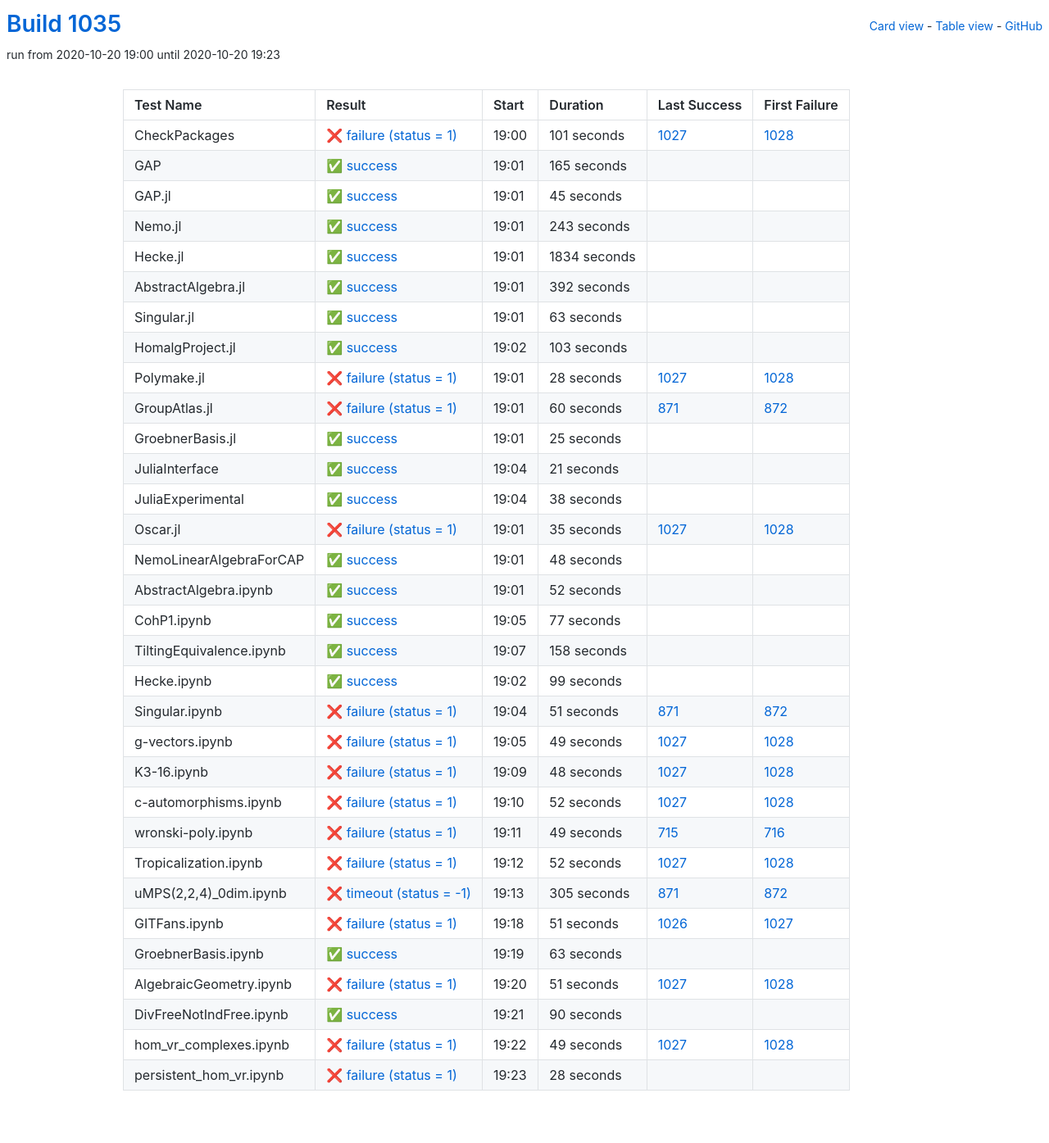
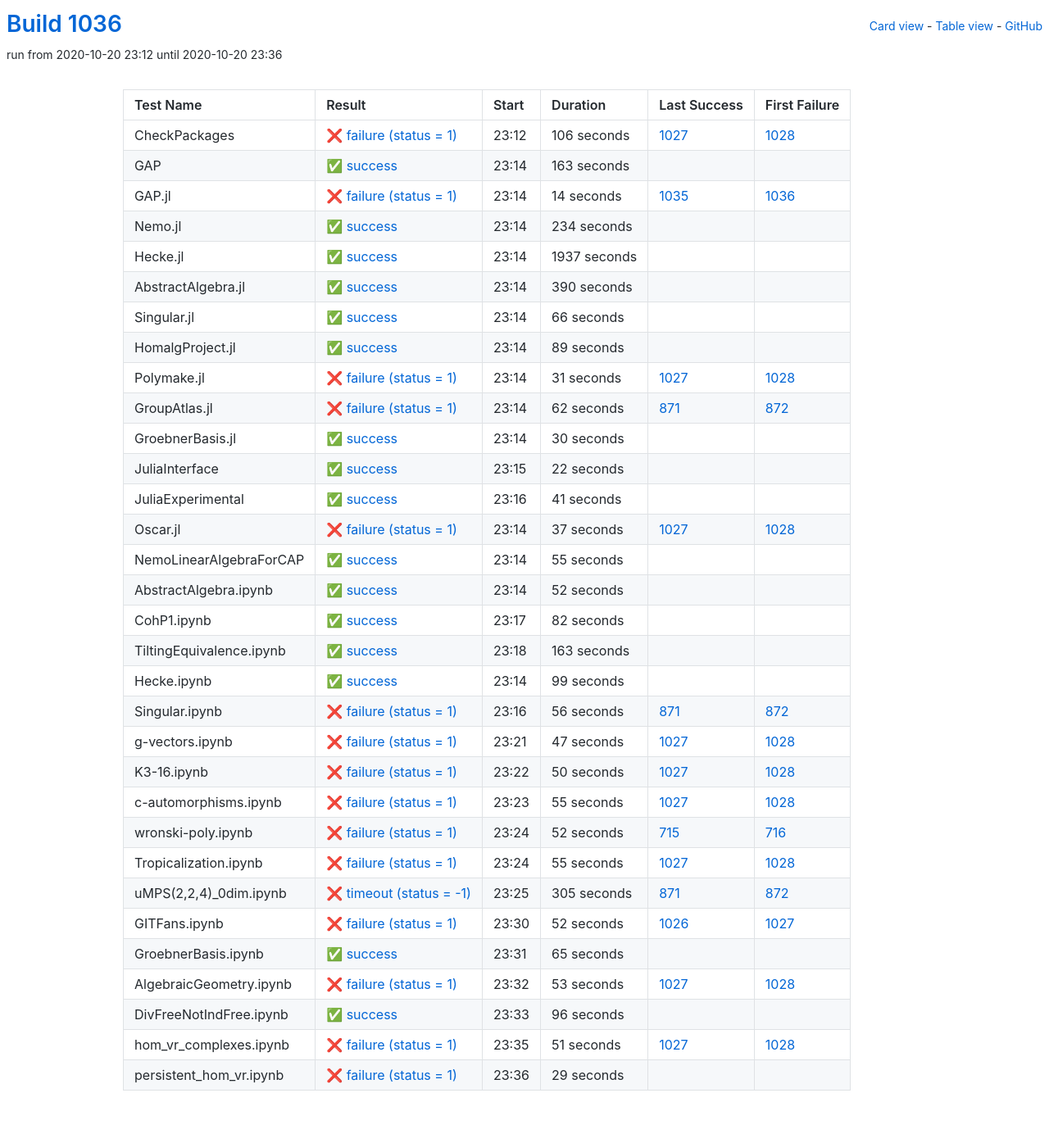
Before and after one commit to oscar-system/oscar-ci-status-stable, a Jekyll site: the page built from table.html, in a window 1280 px wide. Shown: the whole page at 82% size. Built offline with Jekyll 4.4.1, drawn with Linux system fonts in a browser that asks for light colours.

Commit message:
Build #1036

```diff
--- a/_data/ci.yml
+++ b/_data/ci.yml
@@ -1,6 +1,6 @@
 ---
-build: 1035
-build_url: https://oscarci.mathematik.uni-kl.de/job/oscar-stable/1035/
+build: 1036
+build_url: https://oscarci.mathematik.uni-kl.de/job/oscar-stable/1036/
 job: oscar-stable
 organization: oscar-system
 repo: oscar-ci-status-stable
@@ -8,188 +8,188 @@ repourl: https://github.com/oscar-system/oscar-ci-status-stable
 tests:
 - name: CheckPackages
   id: checkpackages
-  log: https://oscarci.mathematik.uni-kl.de/job/oscar-stable/1035/artifact/logs/build-1035/CheckPackages.log
-  start: 2020-10-20 19:00
+  log: https://oscarci.mathematik.uni-kl.de/job/oscar-stable/1036/artifact/logs/build-1036/CheckPackages.log
+  start: 2020-10-20 23:12
   success: false
   exitcode: 1
   status: failure
-  duration: 101
+  duration: 106
   last_success: 1027
   last_success_url: https://oscarci.mathematik.uni-kl.de/job/oscar-stable/1027/
   first_failure: 1028
   first_failure_url: https://oscarci.mathematik.uni-kl.de/job/oscar-stable/1028/
 - name: GAP
   id: gap
-  log: https://oscarci.mathematik.uni-kl.de/job/oscar-stable/1035/artifact/logs/build-1035/GAP.log
-  start: 2020-10-20 19:01
+  log: https://oscarci.mathematik.uni-kl.de/job/oscar-stable/1036/artifact/logs/build-1036/GAP.log
+  start: 2020-10-20 23:14
   success: true
   exitcode: 0
   status: success
-  duration: 165
+  duration: 163
   last_success: false
   last_success_url:
   first_failure: false
   first_failure_url:
 - name: GAP.jl
   id: gap-jl
-  log: https://oscarci.mathematik.uni-kl.de/job/oscar-stable/1035/artifact/logs/build-1035/GAP.jl.log
-  start: 2020-10-20 19:01
+  log: https://oscarci.mathematik.uni-kl.de/job/oscar-stable/1036/artifact/logs/build-1036/GAP.jl.log
+  start: 2020-10-20 23:14
+  success: false
+  exitcode: 1
+  status: failure
+  duration: 14
+  last_success: 1035
+  last_success_url: https://oscarci.mathematik.uni-kl.de/job/oscar-stable/1035/
+  first_failure: 1036
+  first_failure_url: https://oscarci.mathematik.uni-kl.de/job/oscar-stable/1036/
+- name: Nemo.jl
+  id: nemo-jl
+  log: https://oscarci.mathematik.uni-kl.de/job/oscar-stable/1036/artifact/logs/build-1036/Nemo.jl.log
+  start: 2020-10-20 23:14
   success: true
   exitcode: 0
   status: success
-  duration: 45
-  last_success: false
-  last_success_url:
-  first_failure: false
-  first_failure_url:
-- name: Nemo.jl
-  id: nemo-jl
-  log: https://oscarci.mathematik.uni-kl.de/job/oscar-stable/1035/artifact/logs/build-1035/Nemo.jl.log
-  start: 2020-10-20 19:01
-  success: true
-  exitcode: 0
-  status: success
-  duration: 243
+  duration: 234
   last_success: false
   last_success_url:
   first_failure: false
   first_failure_url:
 - name: Hecke.jl
   id: hecke-jl
-  log: https://oscarci.mathematik.uni-kl.de/job/oscar-stable/1035/artifact/logs/build-1035/Hecke.jl.log
-  start: 2020-10-20 19:01
+  log: https://oscarci.mathematik.uni-kl.de/job/oscar-stable/1036/artifact/logs/build-1036/Hecke.jl.log
+  start: 2020-10-20 23:14
   success: true
   exitcode: 0
   status: success
-  duration: 1834
+  duration: 1937
   last_success: false
   last_success_url:
   first_failure: false
   first_failure_url:
 - name: AbstractAlgebra.jl
   id: abstractalgebra-jl
-  log: https://oscarci.mathematik.uni-kl.de/job/oscar-stable/1035/artifact/logs/build-1035/AbstractAlgebra.jl.log
-  start: 2020-10-20 19:01
+  log: https://oscarci.mathematik.uni-kl.de/job/oscar-stable/1036/artifact/logs/build-1036/AbstractAlgebra.jl.log
+  start: 2020-10-20 23:14
   success: true
   exitcode: 0
   status: success
-  duration: 392
+  duration: 390
   last_success: false
   last_success_url:
   first_failure: false
   first_failure_url:
 - name: Singular.jl
   id: singular-jl
-  log: https://oscarci.mathematik.uni-kl.de/job/oscar-stable/1035/artifact/logs/build-1035/Singular.jl.log
-  start: 2020-10-20 19:01
+  log: https://oscarci.mathematik.uni-kl.de/job/oscar-stable/1036/artifact/logs/build-1036/Singular.jl.log
+  start: 2020-10-20 23:14
   success: true
   exitcode: 0
   status: success
-  duration: 63
+  duration: 66
   last_success: false
   last_success_url:
   first_failure: false
   first_failure_url:
 - name: HomalgProject.jl
   id: homalgproject-jl
-  log: https://oscarci.mathematik.uni-kl.de/job/oscar-stable/1035/artifact/logs/build-1035/HomalgProject.jl.log
-  start: 2020-10-20 19:02
+  log: https://oscarci.mathematik.uni-kl.de/job/oscar-stable/1036/artifact/logs/build-1036/HomalgProject.jl.log
+  start: 2020-10-20 23:14
   success: true
   exitcode: 0
   status: success
-  duration: 103
+  duration: 89
   last_success: false
   last_success_url:
   first_failure: false
   first_failure_url:
 - name: Polymake.jl
   id: polymake-jl
-  log: https://oscarci.mathematik.uni-kl.de/job/oscar-stable/1035/artifact/logs/build-1035/Polymake.jl.log
-  start: 2020-10-20 19:01
+  log: https://oscarci.mathematik.uni-kl.de/job/oscar-stable/1036/artifact/logs/build-1036/Polymake.jl.log
+  start: 2020-10-20 23:14
   success: false
   exitcode: 1
   status: failure
-  duration: 28
+  duration: 31
   last_success: 1027
   last_success_url: https://oscarci.mathematik.uni-kl.de/job/oscar-stable/1027/
   first_failure: 1028
   first_failure_url: https://oscarci.mathematik.uni-kl.de/job/oscar-stable/1028/
 - name: GroupAtlas.jl
   id: groupatlas-jl
-  log: https://oscarci.mathematik.uni-kl.de/job/oscar-stable/1035/artifact/logs/build-1035/GroupAtlas.jl.log
-  start: 2020-10-20 19:01
+  log: https://oscarci.mathematik.uni-kl.de/job/oscar-stable/1036/artifact/logs/build-1036/GroupAtlas.jl.log
+  start: 2020-10-20 23:14
   success: false
   exitcode: 1
   status: failure
-  duration: 60
+  duration: 62
   last_success: 871
   last_success_url: https://oscarci.mathematik.uni-kl.de/job/oscar-stable/871/
   first_failure: 872
   first_failure_url: https://oscarci.mathematik.uni-kl.de/job/oscar-stable/872/
 - name: GroebnerBasis.jl
   id: groebnerbasis-jl
-  log: https://oscarci.mathematik.uni-kl.de/job/oscar-stable/1035/artifact/logs/build-1035/GroebnerBasis.jl.log
-  start: 2020-10-20 19:01
+  log: https://oscarci.mathematik.uni-kl.de/job/oscar-stable/1036/artifact/logs/build-1036/GroebnerBasis.jl.log
+  start: 2020-10-20 23:14
   success: true
   exitcode: 0
   status: success
-  duration: 25
+  duration: 30
   last_success: false
   last_success_url:
   first_failure: false
   first_failure_url:
 - name: JuliaInterface
   id: juliainterface
-  log: https://oscarci.mathematik.uni-kl.de/job/oscar-stable/1035/artifact/logs/build-1035/JuliaInterface.log
-  start: 2020-10-20 19:04
+  log: https://oscarci.mathematik.uni-kl.de/job/oscar-stable/1036/artifact/logs/build-1036/JuliaInterface.log
+  start: 2020-10-20 23:15
   success: true
   exitcode: 0
   status: success
-  duration: 21
+  duration: 22
   last_success: false
   last_success_url:
   first_failure: false
   first_failure_url:
 - name: JuliaExperimental
   id: juliaexperimental
-  log: https://oscarci.mathematik.uni-kl.de/job/oscar-stable/1035/artifact/logs/build-1035/JuliaExperimental.log
-  start: 2020-10-20 19:04
+  log: https://oscarci.mathematik.uni-kl.de/job/oscar-stable/1036/artifact/logs/build-1036/JuliaExperimental.log
+  start: 2020-10-20 23:16
   success: true
   exitcode: 0
   status: success
-  duration: 38
+  duration: 41
   last_success: false
   last_success_url:
   first_failure: false
   first_failure_url:
 - name: Oscar.jl
   id: oscar-jl
-  log: https://oscarci.mathematik.uni-kl.de/job/oscar-stable/1035/artifact/logs/build-1035/Oscar.jl.log
-  start: 2020-10-20 19:01
+  log: https://oscarci.mathematik.uni-kl.de/job/oscar-stable/1036/artifact/logs/build-1036/Oscar.jl.log
+  start: 2020-10-20 23:14
   success: false
   exitcode: 1
   status: failure
-  duration: 35
+  duration: 37
   last_success: 1027
   last_success_url: https://oscarci.mathematik.uni-kl.de/job/oscar-stable/1027/
   first_failure: 1028
   first_failure_url: https://oscarci.mathematik.uni-kl.de/job/oscar-stable/1028/
 - name: NemoLinearAlgebraForCAP
   id: nemolinearalgebraforcap
-  log: https://oscarci.mathematik.uni-kl.de/job/oscar-stable/1035/artifact/logs/build-1035/NemoLinearAlgebraForCAP.log
-  start: 2020-10-20 19:01
+  log: https://oscarci.mathematik.uni-kl.de/job/oscar-stable/1036/artifact/logs/build-1036/NemoLinearAlgebraForCAP.log
+  start: 2020-10-20 23:14
   success: true
   exitcode: 0
   status: success
-  duration: 48
+  duration: 55
   last_success: false
   last_success_url:
   first_failure: false
   first_failure_url:
 - name: AbstractAlgebra.ipynb
   id: abstractalgebra-ipynb
-  log: https://oscarci.mathematik.uni-kl.de/job/oscar-stable/1035/artifact/logs/build-1035/AbstractAlgebra.ipynb.log
-  start: 2020-10-20 19:01
+  log: https://oscarci.mathematik.uni-kl.de/job/oscar-stable/1036/artifact/logs/build-1036/AbstractAlgebra.ipynb.log
+  start: 2020-10-20 23:14
   success: true
   exitcode: 0
   status: success
@@ -200,32 +200,32 @@ tests:
   first_failure_url:
 - name: CohP1.ipynb
   id: cohp1-ipynb
-  log: https://oscarci.mathematik.uni-kl.de/job/oscar-stable/1035/artifact/logs/build-1035/CohP1.ipynb.log
-  start: 2020-10-20 19:05
+  log: https://oscarci.mathematik.uni-kl.de/job/oscar-stable/1036/artifact/logs/build-1036/CohP1.ipynb.log
+  start: 2020-10-20 23:17
   success: true
   exitcode: 0
   status: success
-  duration: 77
+  duration: 82
   last_success: false
   last_success_url:
   first_failure: false
   first_failure_url:
 - name: TiltingEquivalence.ipynb
   id: tiltingequivalence-ipynb
-  log: https://oscarci.mathematik.uni-kl.de/job/oscar-stable/1035/artifact/logs/build-1035/TiltingEquivalence.ipynb.log
-  start: 2020-10-20 19:07
+  log: https://oscarci.mathematik.uni-kl.de/job/oscar-stable/1036/artifact/logs/build-1036/TiltingEquivalence.ipynb.log
+  start: 2020-10-20 23:18
   success: true
   exitcode: 0
   status: success
-  duration: 158
+  duration: 163
   last_success: false
   last_success_url:
   first_failure: false
   first_failure_url:
 - name: Hecke.ipynb
   id: hecke-ipynb
-  log: https://oscarci.mathematik.uni-kl.de/job/oscar-stable/1035/artifact/logs/build-1035/Hecke.ipynb.log
-  start: 2020-10-20 19:02
+  log: https://oscarci.mathematik.uni-kl.de/job/oscar-stable/1036/artifact/logs/build-1036/Hecke.ipynb.log
+  start: 2020-10-20 23:14
   success: true
   exitcode: 0
   status: success
@@ -236,80 +236,80 @@ tests:
   first_failure_url:
 - name: Singular.ipynb
   id: singular-ipynb
-  log: https://oscarci.mathematik.uni-kl.de/job/oscar-stable/1035/artifact/logs/build-1035/Singular.ipynb.log
-  start: 2020-10-20 19:04
+  log: https://oscarci.mathematik.uni-kl.de/job/oscar-stable/1036/artifact/logs/build-1036/Singular.ipynb.log
+  start: 2020-10-20 23:16
   success: false
   exitcode: 1
   status: failure
-  duration: 51
+  duration: 56
   last_success: 871
   last_success_url: https://oscarci.mathematik.uni-kl.de/job/oscar-stable/871/
   first_failure: 872
   first_failure_url: https://oscarci.mathematik.uni-kl.de/job/oscar-stable/872/
 - name: g-vectors.ipynb
   id: g-vectors-ipynb
-  log: https://oscarci.mathematik.uni-kl.de/job/oscar-stable/1035/artifact/logs/build-1035/g-vectors.ipynb.log
-  start: 2020-10-20 19:05
+  log: https://oscarci.mathematik.uni-kl.de/job/oscar-stable/1036/artifact/logs/build-1036/g-vectors.ipynb.log
+  start: 2020-10-20 23:21
   success: false
   exitcode: 1
   status: failure
-  duration: 49
+  duration: 47
   last_success: 1027
   last_success_url: https://oscarci.mathematik.uni-kl.de/job/oscar-stable/1027/
   first_failure: 1028
   first_failure_url: https://oscarci.mathematik.uni-kl.de/job/oscar-stable/1028/
 - name: K3-16.ipynb
   id: k3-16-ipynb
-  log: https://oscarci.mathematik.uni-kl.de/job/oscar-stable/1035/artifact/logs/build-1035/K3-16.ipynb.log
-  start: 2020-10-20 19:09
+  log: https://oscarci.mathematik.uni-kl.de/job/oscar-stable/1036/artifact/logs/build-1036/K3-16.ipynb.log
+  start: 2020-10-20 23:22
   success: false
   exitcode: 1
   status: failure
-  duration: 48
+  duration: 50
   last_success: 1027
   last_success_url: https://oscarci.mathematik.uni-kl.de/job/oscar-stable/1027/
   first_failure: 1028
   first_failure_url: https://oscarci.mathematik.uni-kl.de/job/oscar-stable/1028/
 - name: c-automorphisms.ipynb
   id: c-automorphisms-ipynb
-  log: https://oscarci.mathematik.uni-kl.de/job/oscar-stable/1035/artifact/logs/build-1035/c-automorphisms.ipynb.log
-  start: 2020-10-20 19:10
+  log: https://oscarci.mathematik.uni-kl.de/job/oscar-stable/1036/artifact/logs/build-1036/c-automorphisms.ipynb.log
+  start: 2020-10-20 23:23
   success: false
   exitcode: 1
   status: failure
-  duration: 52
+  duration: 55
   last_success: 1027
   last_success_url: https://oscarci.mathematik.uni-kl.de/job/oscar-stable/1027/
   first_failure: 1028
   first_failure_url: https://oscarci.mathematik.uni-kl.de/job/oscar-stable/1028/
 - name: wronski-poly.ipynb
   id: wronski-poly-ipynb
-  log: https://oscarci.mathematik.uni-kl.de/job/oscar-stable/1035/artifact/logs/build-1035/wronski-poly.ipynb.log
-  start: 2020-10-20 19:11
+  log: https://oscarci.mathematik.uni-kl.de/job/oscar-stable/1036/artifact/logs/build-1036/wronski-poly.ipynb.log
+  start: 2020-10-20 23:24
   success: false
   exitcode: 1
   status: failure
-  duration: 49
+  duration: 52
   last_success: 715
   last_success_url: https://oscarci.mathematik.uni-kl.de/job/oscar-stable/715/
   first_failure: 716
   first_failure_url: https://oscarci.mathematik.uni-kl.de/job/oscar-stable/716/
 - name: Tropicalization.ipynb
   id: tropicalization-ipynb
-  log: https://oscarci.mathematik.uni-kl.de/job/oscar-stable/1035/artifact/logs/build-1035/Tropicalization.ipynb.log
-  start: 2020-10-20 19:12
+  log: https://oscarci.mathematik.uni-kl.de/job/oscar-stable/1036/artifact/logs/build-1036/Tropicalization.ipynb.log
+  start: 2020-10-20 23:24
   success: false
   exitcode: 1
   status: failure
-  duration: 52
+  duration: 55
   last_success: 1027
   last_success_url: https://oscarci.mathematik.uni-kl.de/job/oscar-stable/1027/
   first_failure: 1028
   first_failure_url: https://oscarci.mathematik.uni-kl.de/job/oscar-stable/1028/
 - name: uMPS(2,2,4)_0dim.ipynb
   id: umps-2-2-4-0dim-ipynb
-  log: https://oscarci.mathematik.uni-kl.de/job/oscar-stable/1035/artifact/logs/build-1035/uMPS-2-2-4-_0dim.ipynb.log
-  start: 2020-10-20 19:13
+  log: https://oscarci.mathematik.uni-kl.de/job/oscar-stable/1036/artifact/logs/build-1036/uMPS-2-2-4-_0dim.ipynb.log
+  start: 2020-10-20 23:25
   success: false
   exitcode: -1
   status: timeout
@@ -320,32 +320,56 @@ tests:
   first_failure_url: https://oscarci.mathematik.uni-kl.de/job/oscar-stable/872/
 - name: GITFans.ipynb
   id: gitfans-ipynb
-  log: https://oscarci.mathematik.uni-kl.de/job/oscar-stable/1035/artifact/logs/build-1035/GITFans.ipynb.log
-  start: 2020-10-20 19:18
+  log: https://oscarci.mathematik.uni-kl.de/job/oscar-stable/1036/artifact/logs/build-1036/GITFans.ipynb.log
+  start: 2020-10-20 23:30
   success: false
   exitcode: 1
   status: failure
-  duration: 51
+  duration: 52
   last_success: 1026
   last_success_url: https://oscarci.mathematik.uni-kl.de/job/oscar-stable/1026/
   first_failure: 1027
   first_failure_url: https://oscarci.mathematik.uni-kl.de/job/oscar-stable/1027/
 - name: GroebnerBasis.ipynb
   id: groebnerbasis-ipynb
-  log: https://oscarci.mathematik.uni-kl.de/job/oscar-stable/1035/artifact/logs/build-1035/GroebnerBasis.ipynb.log
-  start: 2020-10-20 19:19
+  log: https://oscarci.mathematik.uni-kl.de/job/oscar-stable/1036/artifact/logs/build-1036/GroebnerBasis.ipynb.log
+  start: 2020-10-20 23:31
   success: true
   exitcode: 0
   status: success
-  duration: 63
+  duration: 65
   last_success: false
   last_success_url:
   first_failure: false
   first_failure_url:
 - name: AlgebraicGeometry.ipynb
   id: algebraicgeometry-ipynb
-  log: https://oscarci.mathematik.uni-kl.de/job/oscar-stable/1035/artifact/logs/build-1035/AlgebraicGeometry.ipynb.log
-  start: 2020-10-20 19:20
+  log: https://oscarci.mathematik.uni-kl.de/job/oscar-stable/1036/artifact/logs/build-1036/AlgebraicGeometry.ipynb.log
+  start: 2020-10-20 23:32
+  success: false
+  exitcode: 1
+  status: failure
+  duration: 53
+  last_success: 1027
+  last_success_url: https://oscarci.mathematik.uni-kl.de/job/oscar-stable/1027/
+  first_failure: 1028
+  first_failure_url: https://oscarci.mathematik.uni-kl.de/job/oscar-stable/1028/
+- name: DivFreeNotIndFree.ipynb
+  id: divfreenotindfree-ipynb
+  log: https://oscarci.mathematik.uni-kl.de/job/oscar-stable/1036/artifact/logs/build-1036/DivFreeNotIndFree.ipynb.log
+  start: 2020-10-20 23:33
+  success: true
+  exitcode: 0
+  status: success
+  duration: 96
+  last_success: false
+  last_success_url:
+  first_failure: false
+  first_failure_url:
+- name: hom_vr_complexes.ipynb
+  id: hom-vr-complexes-ipynb
+  log: https://oscarci.mathematik.uni-kl.de/job/oscar-stable/1036/artifact/logs/build-1036/hom_vr_complexes.ipynb.log
+  start: 2020-10-20 23:35
   success: false
   exitcode: 1
   status: failure
@@ -354,39 +378,15 @@ tests:
   last_success_url: https://oscarci.mathematik.uni-kl.de/job/oscar-stable/1027/
   first_failure: 1028
   first_failure_url: https://oscarci.mathematik.uni-kl.de/job/oscar-stable/1028/
-- name: DivFreeNotIndFree.ipynb
-  id: divfreenotindfree-ipynb
-  log: https://oscarci.mathematik.uni-kl.de/job/oscar-stable/1035/artifact/logs/build-1035/DivFreeNotIndFree.ipynb.log
-  start: 2020-10-20 19:21
-  success: true
-  exitcode: 0
-  status: success
-  duration: 90
+- name: persistent_hom_vr.ipynb
+  id: persistent-hom-vr-ipynb
+  log: https://oscarci.mathematik.uni-kl.de/job/oscar-stable/1036/artifact/logs/build-1036/persistent_hom_vr.ipynb.log
+  start: 2020-10-20 23:36
+  success: false
+  exitcode: 1
+  status: failure
+  duration: 29
   last_success: false
   last_success_url:
   first_failure: false
   first_failure_url:
-- name: hom_vr_complexes.ipynb
-  id: hom-vr-complexes-ipynb
-  log: https://oscarci.mathematik.uni-kl.de/job/oscar-stable/1035/artifact/logs/build-1035/hom_vr_complexes.ipynb.log
-  start: 2020-10-20 19:22
-  success: false
-  exitcode: 1
-  status: failure
-  duration: 49
-  last_success: 1027
-  last_success_url: https://oscarci.mathematik.uni-kl.de/job/oscar-stable/1027/
-  first_failure: 1028
-  first_failure_url: https://oscarci.mathematik.uni-kl.de/job/oscar-stable/1028/
-- name: persistent_hom_vr.ipynb
-  id: persistent-hom-vr-ipynb
-  log: https://oscarci.mathematik.uni-kl.de/job/oscar-stable/1035/artifact/logs/build-1035/persistent_hom_vr.ipynb.log
-  start: 2020-10-20 19:23
-  success: false
-  exitcode: 1
-  status: failure
-  duration: 28
-  last_success: false
-  last_success_url:
-  first_failure: false
-  first_failure_url:
```
Also changed, not shown: README.md.
